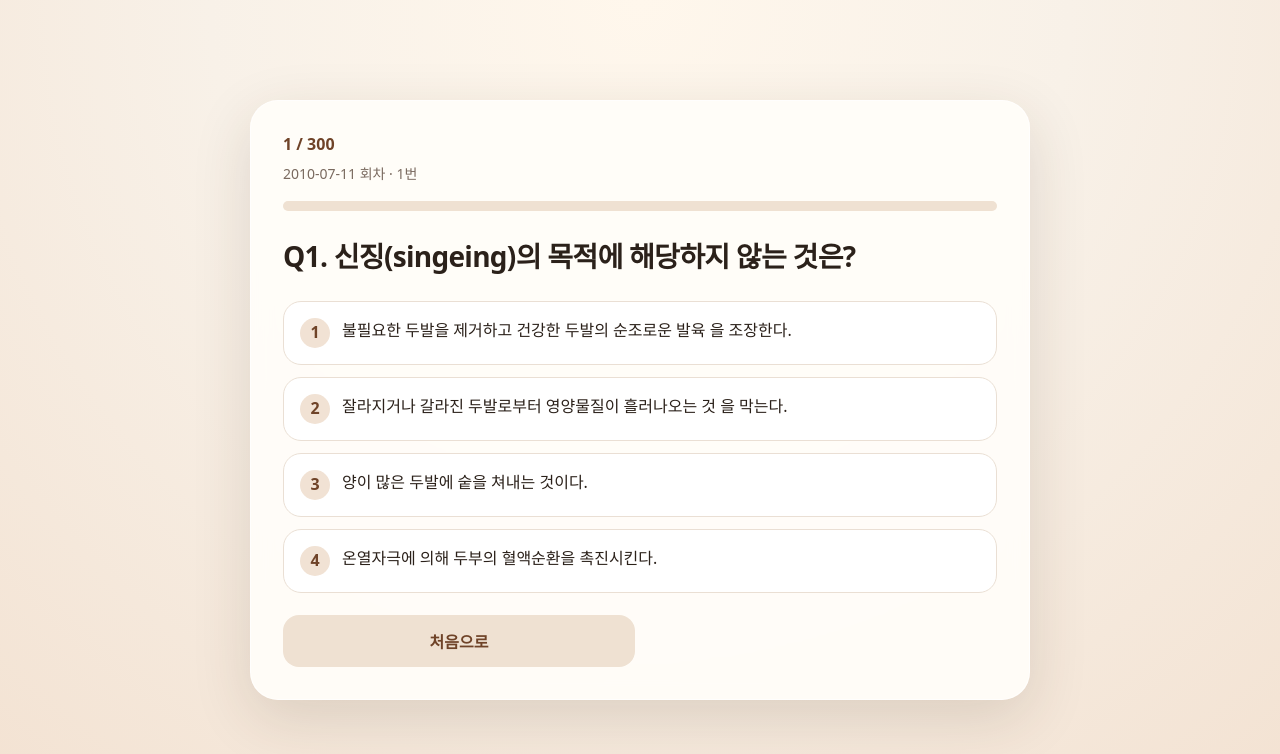
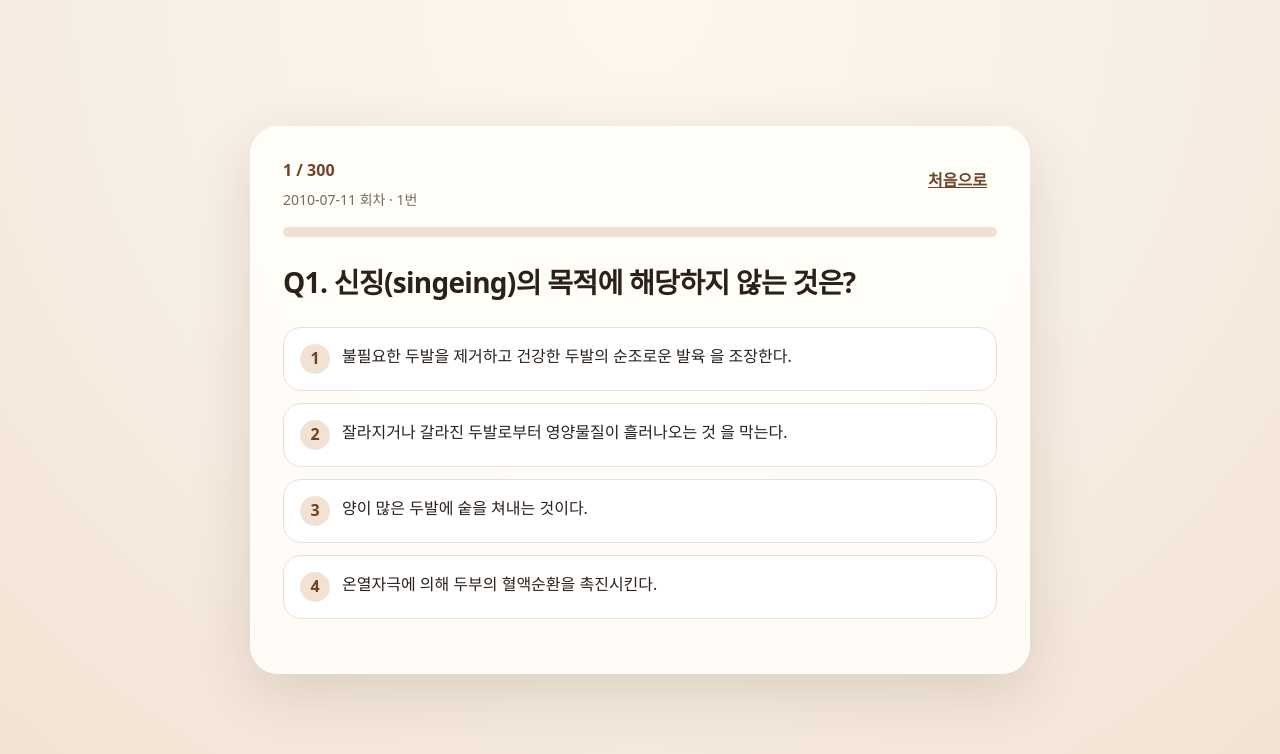
Before and after one commit to dev-jhjoo/hair_written_quiz_app, a plain HTML site: page index.html in a window 1280 px wide. Both pictures are taken after a click on the button "문제풀이 시작". Drawn offline with Linux system fonts and the light colour scheme.

Commit message:
문제 화면 처음으로 버튼을 상단 우측으로 이동
하단 액션 영역에서 처음으로 버튼을 제거하고 상단 top-bar 우측으로 옮겨
문제 풀이 중 실수로 처음으로 돌아가는 상황을 방지한다.

Co-Authored-By: Claude Sonnet 4.6 <noreply@anthropic.com>

```diff
--- a/app.js
+++ b/app.js
@@ -98,7 +98,7 @@ function renderQuestion() {
 
   const question = state.quizQuestions[state.currentIndex];
   const progress = Math.round(((state.currentIndex + 1) / state.quizQuestions.length) * 100);
-  const originalPdfButton = question.hasTextExtractionIssue
+  const pdfLink = question.hasTextExtractionIssue
     ? `<a class="ghost-button" href="${question.sourcePdf}" target="_blank" rel="noreferrer">원본 PDF 보기</a>`
     : "";
 
@@ -133,7 +133,10 @@ function renderQuestion() {
           <div class="progress-text">${state.currentIndex + 1} / ${state.quizQuestions.length}</div>
           <div class="round-text">${question.roundDate} 회차 · ${question.number}번</div>
         </div>
-        ${originalPdfButton}
+        <div class="top-bar-actions">
+          ${pdfLink}
+          <button class="ghost-button" id="homeButton">처음으로</button>
+        </div>
       </div>
       <div class="progress-track"><div class="progress-fill" style="width: ${progress}%"></div></div>
       <h2 class="question-title">Q${question.number}. ${escapeHtml(question.question)}</h2>
@@ -141,7 +144,6 @@ function renderQuestion() {
       <div class="choice-list">${choices}</div>
       ${feedback}
       <div class="bottom-actions">
-        <button class="secondary-button" id="homeButton">처음으로</button>
         ${nextButton}
       </div>
     </section>
--- a/styles.css
+++ b/styles.css
@@ -191,6 +191,13 @@ select:focus, button:focus-visible {
   margin-bottom: 18px;
 }
 
+.top-bar-actions {
+  display: flex;
+  align-items: center;
+  gap: 4px;
+  flex-shrink: 0;
+}
+
 .progress-text {
   margin-bottom: 8px;
   color: var(--primary-dark);
@@ -323,7 +330,6 @@ select:focus, button:focus-visible {
 
 .bottom-actions {
   display: grid;
-  grid-template-columns: 1fr 1fr;
   gap: 10px;
   margin-top: 22px;
 }
@@ -372,8 +378,4 @@ select:focus, button:focus-visible {
   .meta-grid {
     grid-template-columns: 1fr;
   }
-
-  .bottom-actions {
-    grid-template-columns: 1fr;
-  }
 }
```
